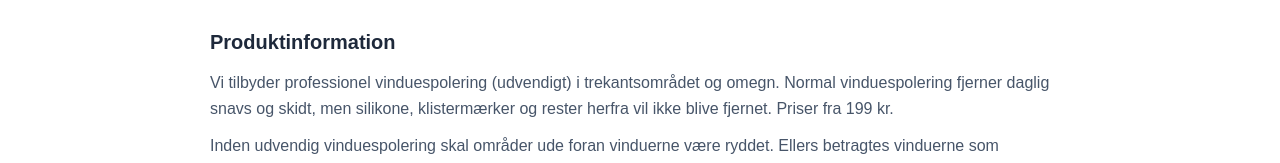
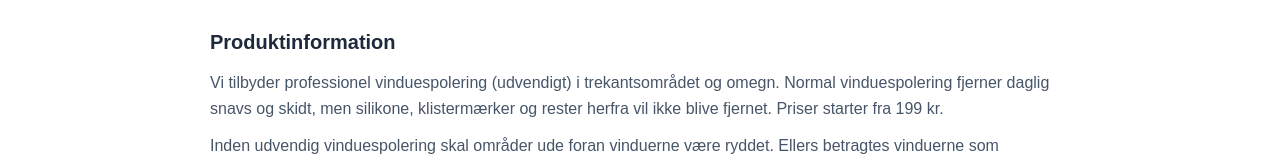
Before and after one commit to SilasWB/pudser, a Next.js app: page /betingelser in a window 1280 px wide. Shown: the part 450-613 px from the top of the page. Built offline with nearby package versions, Linux system fonts and the light colour scheme.

Commit message:
rettelse

```diff
--- a/src/app/components/info/index.jsx
+++ b/src/app/components/info/index.jsx
@@ -27,7 +27,7 @@ export default function Info() {
           Vi tilbyder professionel vinduespolering (udvendigt) i trekantsområdet og omegn.
           Normal vinduespolering fjerner daglig snavs og skidt, men
           silikone, klistermærker og rester herfra vil ikke blive fjernet.
-          Priser fra 199 kr.
+          Priser starter fra 199 kr.
         </p>
         <p>
           Inden udvendig vinduespolering skal områder ude foran vinduerne være ryddet.
```
